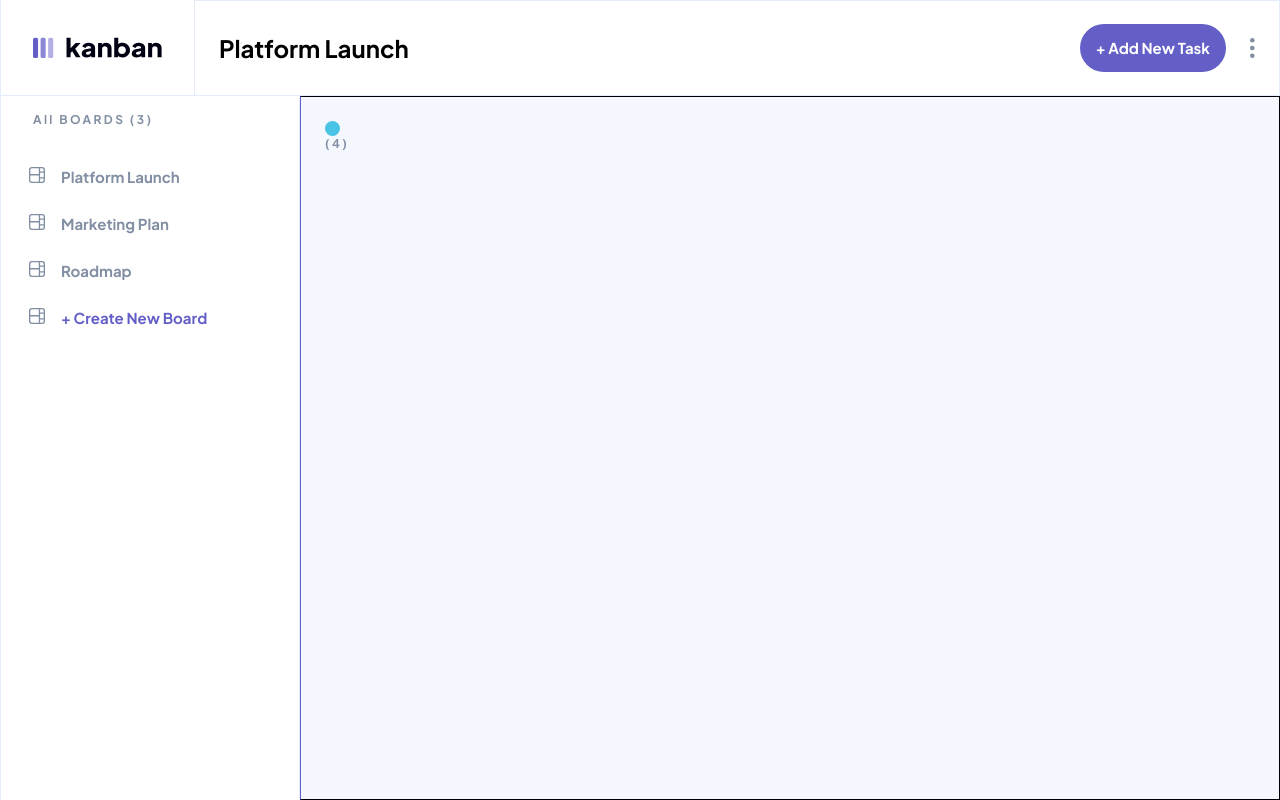
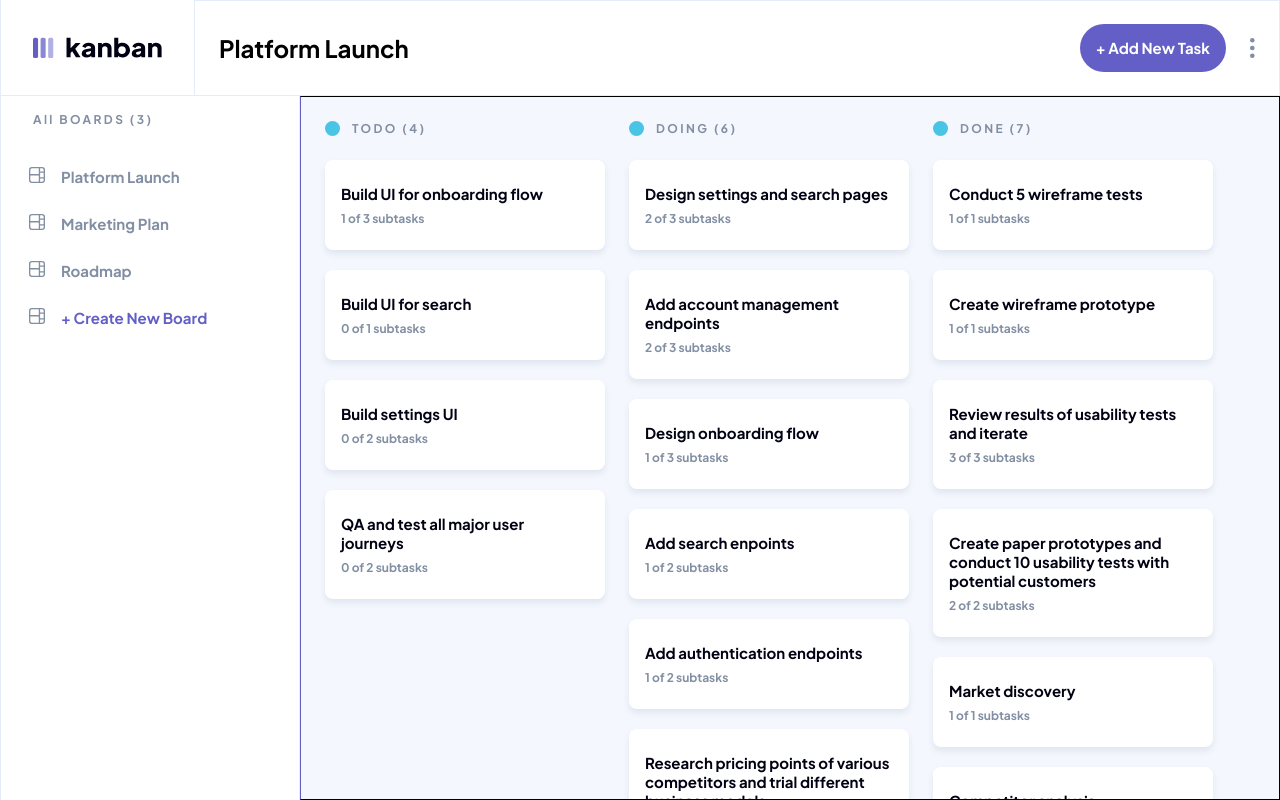
Before and after one commit to arey-dev/task-management, a React (Vite) app: page /task-management/board/1 in a window 1280 px wide. Built offline with nearby package versions, Linux system fonts and the light colour scheme.

Commit message:
use mock data to populate board column

```diff
--- a/src/components/board/Column.jsx
+++ b/src/components/board/Column.jsx
@@ -3,19 +3,14 @@ import { ColumnHeader } from "./ColumnHeader";
 import { Task } from "./Task";
 import { TasksContainer } from "./TasksContainer";
 
-export function Column({ tasks, columnName }) {
+export function Column({ columnName, tasks }) {
   return (
     <section>
-      <ColumnHeader name={columnName} taskCount={4} />
+      <ColumnHeader name={columnName} taskCount={tasks.length} />
       <TasksContainer>
-        {/* {tasks.map((task) => (
-          <Task
-            key={task.name}
-            title="task.name"
-            subtaskCompleted={0}
-            subtaskCount={task.subtasks}
-          />
-        ))} */}
+        {tasks.map((task) => (
+          <Task key={task.title} task={task} />
+        ))}
       </TasksContainer>
     </section>
   );
--- a/src/components/board/ColumnHeader.jsx
+++ b/src/components/board/ColumnHeader.jsx
@@ -1,7 +1,7 @@
 /* eslint-disable react/prop-types */
 export function ColumnHeader({ name, taskCount }) {
   return (
-    <div className="pb-6">
+    <div className="flex gap-3 pb-6">
       <svg
         xmlns="http://www.w3.org/2000/svg"
         width="15"
@@ -12,7 +12,7 @@ export function ColumnHeader({ name, taskCount }) {
         <circle cx="7.5" cy="7.5" r="7.5" fill="#49C4E5" />
       </svg>
       <h2 className="text-heading-sm text-on-background">
-        {name} ({taskCount})
+        {name.toUpperCase()} ({taskCount})
       </h2>
     </div>
   );
--- a/src/components/board/Task.jsx
+++ b/src/components/board/Task.jsx
@@ -1,6 +1,12 @@
 /* eslint-disable react/prop-types */
 
-export function Task({ title, subtaskCount, subtaskCompleted }) {
+export function Task({ task }) {
+  const { title, subtasks } = task;
+  const subtaskCompleted = subtasks.filter(
+    (subtask) => subtask.isCompleted
+  ).length;
+  const subtaskCount = subtasks.length;
+
   return (
     <section className="bg-light-surface rounded-lg task-shadow px-4 py-6">
       <h3 className="text-heading-md text-light-on-surface mb-2">{title}</h3>
--- a/src/components/board/TasksContainer.jsx
+++ b/src/components/board/TasksContainer.jsx
@@ -1,7 +1,9 @@
 /* eslint-disable react/prop-types */
+
+import { Flex } from "../Flex";
 
 export function TasksContainer({ children }) {
   return (
-    <div className="w-[17.5rem] flex flex-col shrink-0 gap-2">{children}</div>
+    <Flex className="w-[17.5rem] flex-col shrink-0 gap-5">{children}</Flex>
   );
 }
--- a/src/routes/Board.jsx
+++ b/src/routes/Board.jsx
@@ -1,11 +1,20 @@
+import { useOutletContext } from "react-router-dom";
 import { Flex } from "../components/Flex";
 // import { CallToAction } from "../components/CallToAction";
 import { Column } from "../components/board/Column";
 
 export function Board() {
+  const { columns } = useOutletContext();
+
   return (
-    <Flex as="main" className="border border-l-primary w-full p-6">
-      <Column />
+    <Flex as="main" className="border border-l-primary w-full p-6 gap-6 overflow-auto">
+      {columns.map((column) => (
+        <Column
+          key={column.name}
+          columnName={column.name}
+          tasks={column.tasks}
+        />
+      ))}
       {/* <CallToAction /> */}
     </Flex>
   );
--- a/src/routes/Root.jsx
+++ b/src/routes/Root.jsx
@@ -2,21 +2,21 @@ import { Flex } from "../components/Flex";
 import { Logo } from "../components/Logo";
 import { AppBar } from "../components/AppBar";
 import { BoardNav } from "../components/BoardNav";
-import { Board } from "./Board";
 import data from "../data.json";
-// import { Outlet } from "react-router-dom";
+import { Outlet } from "react-router-dom";
 
 export function Root() {
+  const { boards } = data;
 
   return (
     <>
       <Flex className="h-24">
         <Logo />
-        <AppBar boardTitle={data.boards[0].name} />
+        <AppBar boardTitle={boards[0].name} />
       </Flex>
       <Flex className="h-[calc(100vh-6rem)]">
-        <BoardNav boards={data.boards}/>
-        <Board />
+        <BoardNav boards={boards} />
+        <Outlet context={boards[0]} />
       </Flex>
     </>
   );
```
